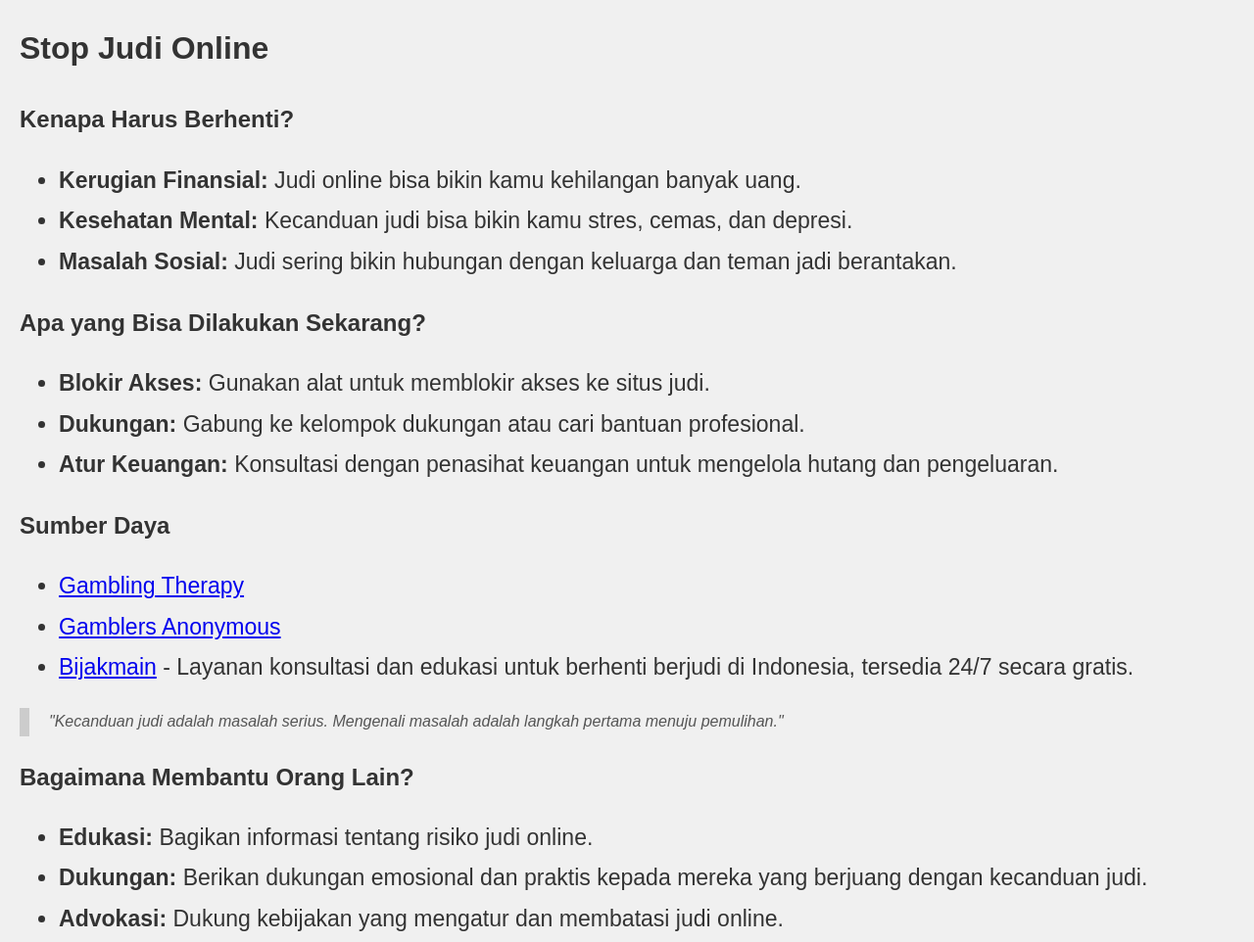
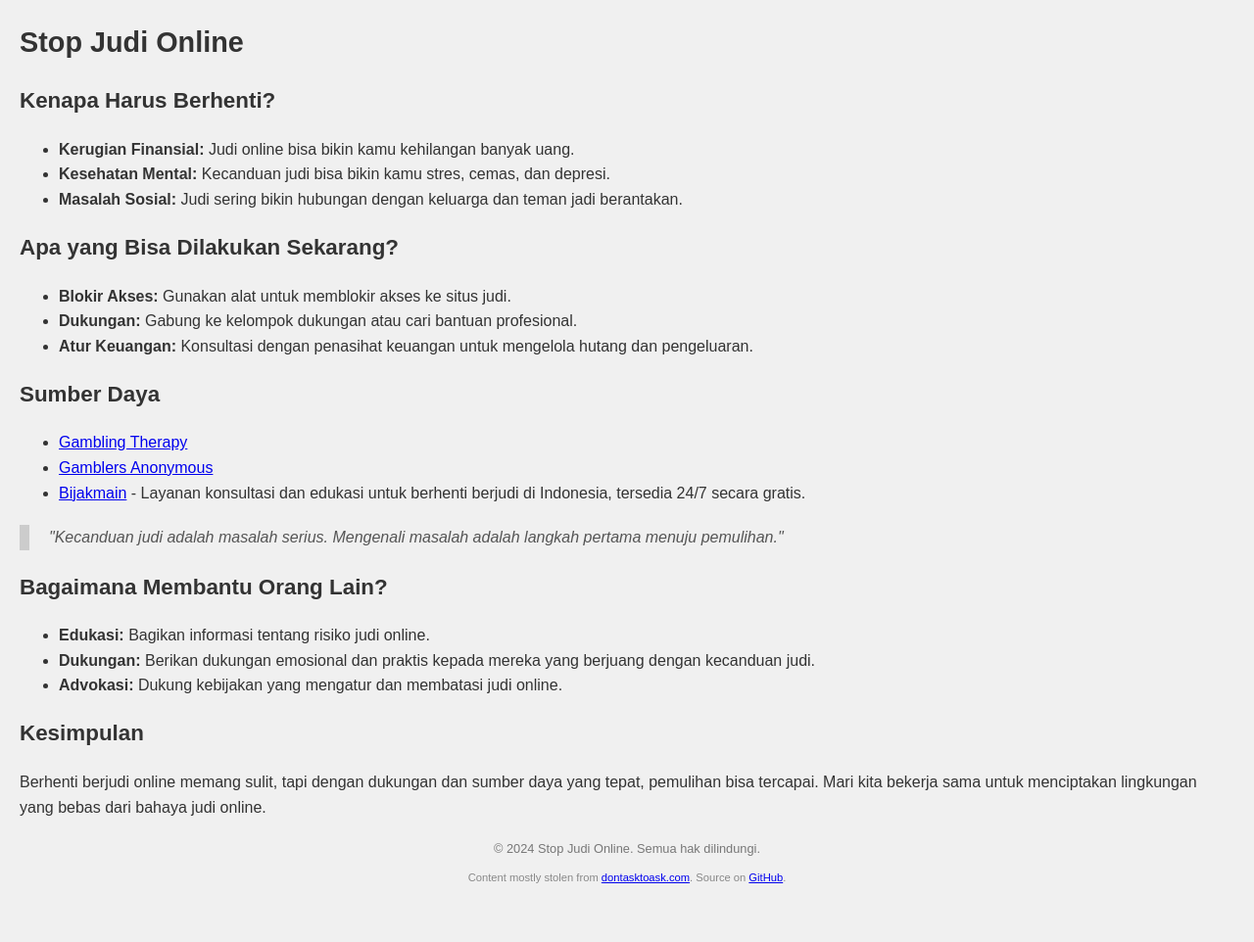
Before and after one commit to lunaticsm/STOP-JUDI-ONLINE, a plain HTML site: page index.html in a window 1280 px wide. Shown: the top 962 px of the page at 98% size. After the commit the page ends 925 px from the top, so only its background shows below. Drawn offline with Linux system fonts and the light colour scheme.

Commit message:
Update index.html

```diff
--- a/index.html
+++ b/index.html
@@ -10,19 +10,19 @@
             margin: 20px;
             background-color: #f0f0f0;
             color: #333;
-            line-height: 1.8;
+            line-height: 1.6;
         }
         h1, h2 {
             color: #333;
         }
         h1 {
-            font-size: 2em;
+            font-size: 1.8em;
         }
         h2 {
-            font-size: 1.5em;
+            font-size: 1.4em;
         }
         p, ul, li {
-            font-size: 1.2em;
+            font-size: 1em;
         }
         blockquote {
             font-style: italic;
@@ -86,7 +86,7 @@
         &copy; 2024 Stop Judi Online. Semua hak dilindungi.
     </footer>
     <div class="small-footer">
-        Konten sebagian besar diambil dari <a href="https://dontasktoask.com/">dontasktoask.com</a>. Sumber di <a href="https://github.com/lunaticsm/stop-judi-online">GitHub</a>.
+        Content mostly stolen from <a href="https://dontasktoask.com/">dontasktoask.com</a>. Source on <a href="https://github.com/lunaticsm/stop-judi-online">GitHub</a>.
     </div>
 
 </body>
```
